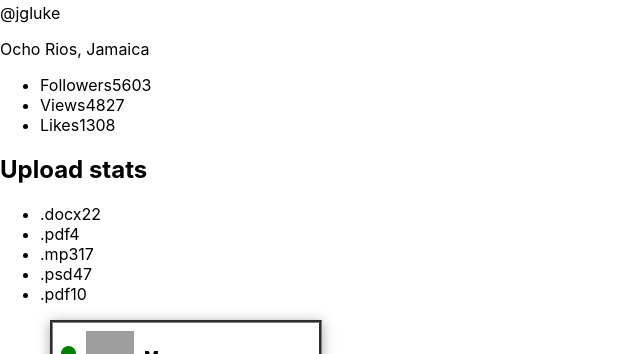
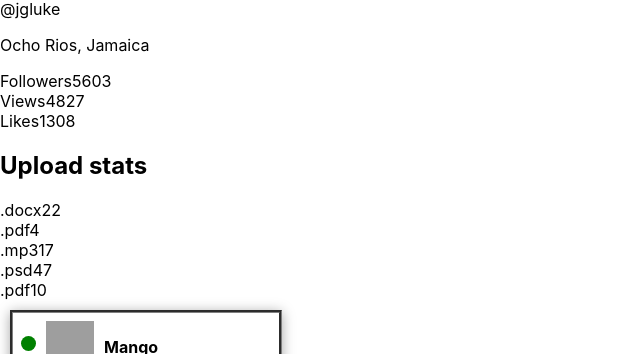
Before and after one commit to aniakurtiak/goit-react-hw-01-components, a React (Create React App) app: page / in a window 1280 px wide. Shown: the part 353-707 px from the top of the page, without its empty margins (0-640 px from the left). Built offline with nearby package versions, Linux system fonts and the light colour scheme; grey boxes are pictures that could not be loaded.

Commit message:
globalStyle

```diff
--- a/src/components/App.jsx
+++ b/src/components/App.jsx
@@ -6,6 +6,7 @@ import user from "../json/user.json";
 import data from "../json/data.json";
 import friends from "../json/friends.json";
 import transactions from "../json/transactions.json";
+import { GlobalStyle } from "./globalStyle";
 
 export const App = () => {
   return (
@@ -23,6 +24,7 @@ export const App = () => {
       />
       <FriendList friends={friends} />
       <TransactionHistory items={transactions} />
+      <GlobalStyle/>
     </div>
   );
 };
--- a/src/index.css
+++ b/src/components/globalStyle.js
@@ -1,5 +1,6 @@
-@import-normalize; /* bring in normalize.css styles */
+import { createGlobalStyle } from "styled-components"
 
+export const GlobalStyle = createGlobalStyle`
 body {
   margin: 0;
   font-family: -apple-system, BlinkMacSystemFont, 'Segoe UI', 'Roboto', 'Oxygen',
@@ -13,3 +14,17 @@ code {
   font-family: source-code-pro, Menlo, Monaco, Consolas, 'Courier New',
     monospace;
 }
+
+ul{
+    list-style: none;
+    margin: 0;
+    padding: 0;
+
+}
+
+img{
+    display: block;
+    max-width: 100%;
+    object-fit: cover;
+}
+`;
--- a/src/index.js
+++ b/src/index.js
@@ -1,7 +1,7 @@
 import React from 'react';
 import ReactDOM from 'react-dom/client';
 import { App } from 'components/App';
-import './index.css';
+
 
 ReactDOM.createRoot(document.getElementById('root')).render(
   <React.StrictMode>
```
